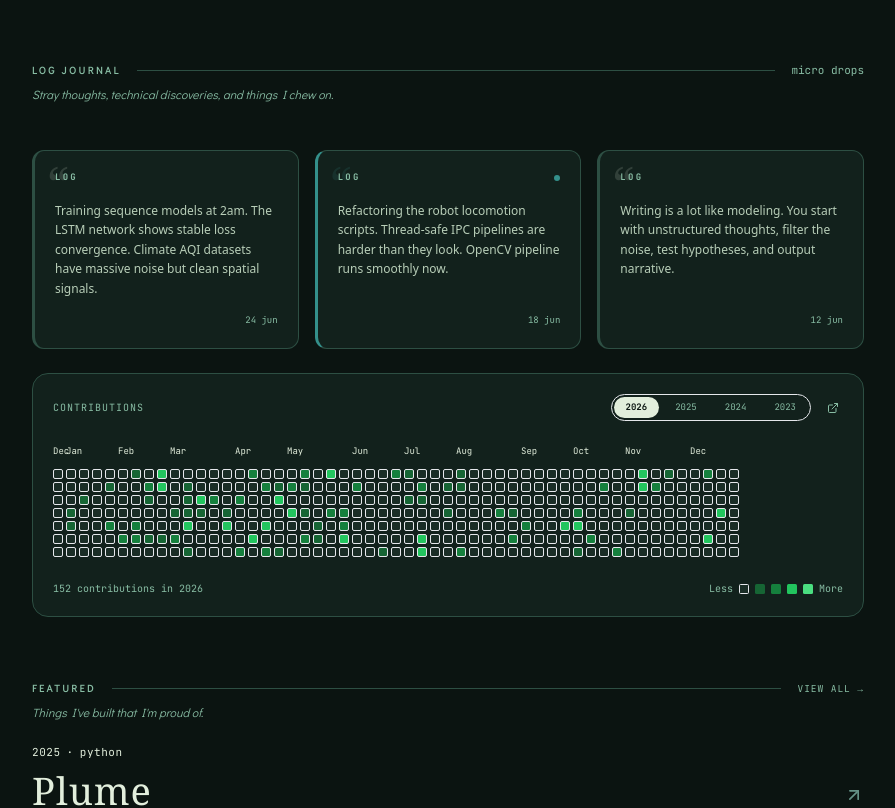
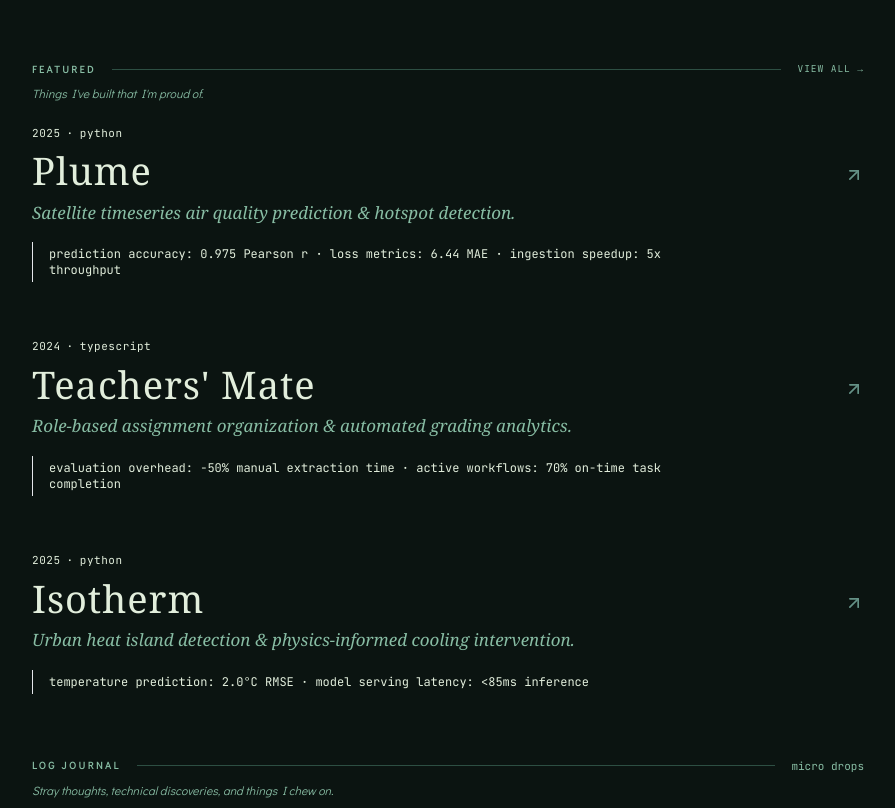
Before and after one commit to geetikavasistha-01/Geetika-s-Portfolio, a React (Vite) app in the folder frontend/: page / in a window 1280 px wide. Shown: the part 880-1688 px from the top of the page, without its empty margins (192-1087 px from the left). Built offline with nearby package versions, Linux system fonts and the light colour scheme; no server answers; a web font is replaced by a local one.

Commit message:
layout: move Log Journal and GitHub Heatmap sections below Featured Projects

```diff
--- a/frontend/src/pages/Home.tsx
+++ b/frontend/src/pages/Home.tsx
@@ -21,21 +21,6 @@ export default function Home() {
       {/* 1. Hero Profile */}
       <Hero />
 
-      {/* 4. Log Cards (Micro-journal) - Hidden in recruiter mode */}
-      {!recruiterMode && (
-        <>
-          <SectionHeader
-            label="log journal"
-            rightElement={<span>micro drops</span>}
-            subtext="Stray thoughts, technical discoveries, and things I chew on."
-          />
-          <LogCards />
-        </>
-      )}
-
-      {/* 5. Contributions Heatmap */}
-      <GitHubHeatmap />
-
       {/* 6. Featured Projects */}
       <div id="featured-work">
         <SectionHeader
@@ -52,6 +37,21 @@ export default function Home() {
         />
         <FeaturedProjects />
       </div>
+
+      {/* 4. Log Cards (Micro-journal) - Hidden in recruiter mode */}
+      {!recruiterMode && (
+        <>
+          <SectionHeader
+            label="log journal"
+            rightElement={<span>micro drops</span>}
+            subtext="Stray thoughts, technical discoveries, and things I chew on."
+          />
+          <LogCards />
+        </>
+      )}
+
+      {/* 5. Contributions Heatmap */}
+      <GitHubHeatmap />
 
       {/* 7. Lab Notebook screenshots - Hidden in recruiter mode */}
       {!recruiterMode && (
```
